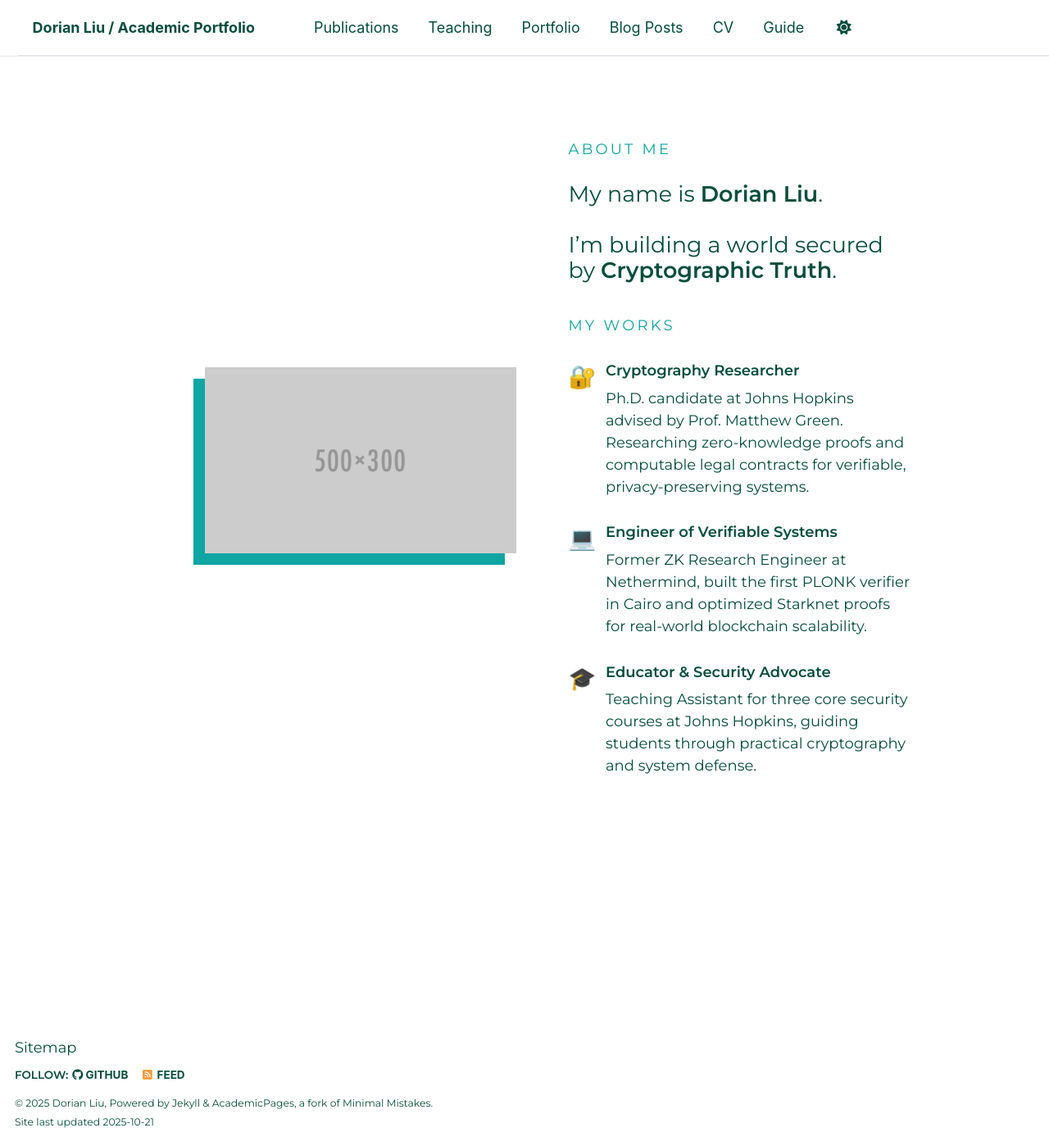
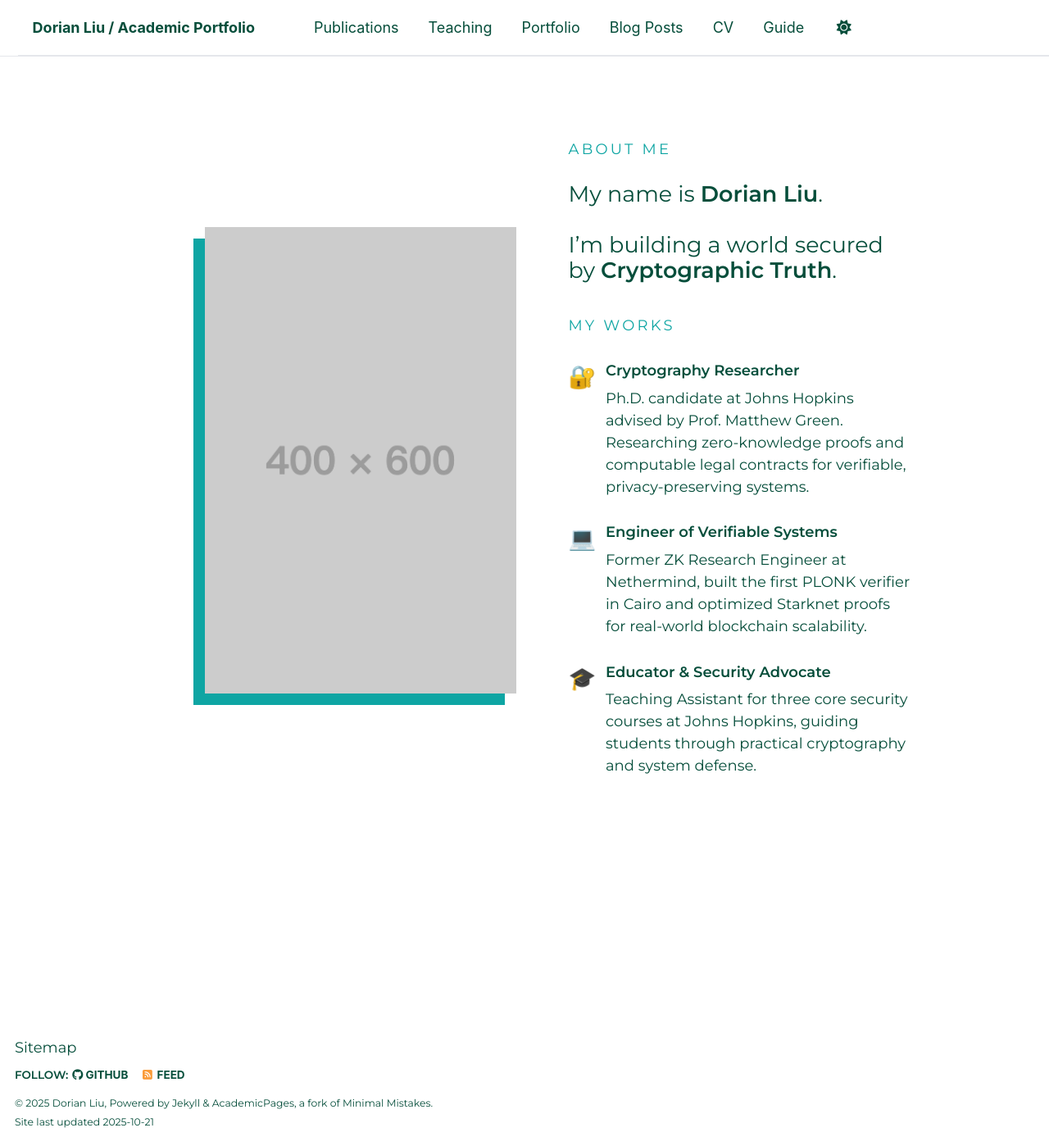
Before and after one commit to twliu-dorian/dorianliu-homepage, a Jekyll site: the page built from _pages/about.md, in a window 1280 px wide and 1398 px high. Shown: the whole window at 82% size. Built offline with Jekyll 4.4.1, drawn with Linux system fonts in a browser that asks for light colours; a script that is not in the unit is left out.

Commit message:
homepage img style

```diff
--- a/_pages/about.md
+++ b/_pages/about.md
@@ -11,7 +11,7 @@ redirect_from:
 <!-- Split Layout: Left Image | Right Content -->
 <section class="g-split">
   <div class="g-split__media">
-    <img src='/images/500x300.png'  alt="Dorian Liu">
+    <img src='/images/placeholder_400x600.png'  alt="Dorian Liu">
 
   </div>
 
```
